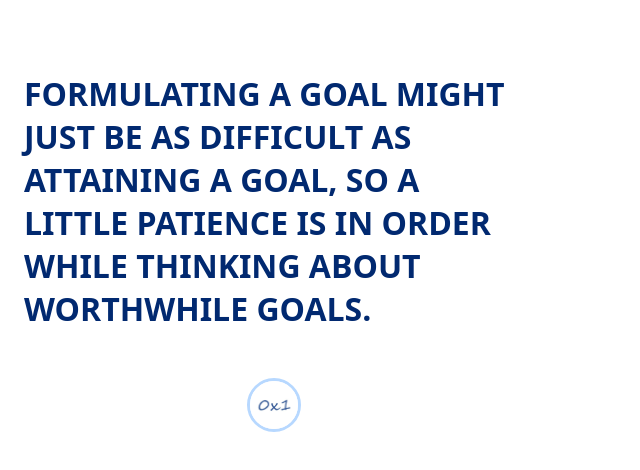
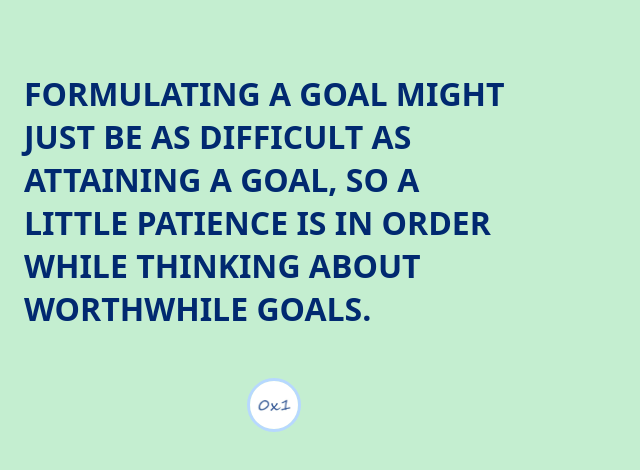
Before and after one commit to Davidwarchy/Quotes, a website: page index.html in a window 1280 px wide. Shown: the whole page, without its empty margins (0-640 px from the left). Drawn offline with Linux system fonts and the light colour scheme.

Commit message:
background to #c4eed0 not white

```diff
--- a/index.css
+++ b/index.css
@@ -1,5 +1,5 @@
 body {
-    background: white;
+    background: #c4eed0;
     color: #012970;
     font-family: system-ui;
     text-transform: uppercase;
```
